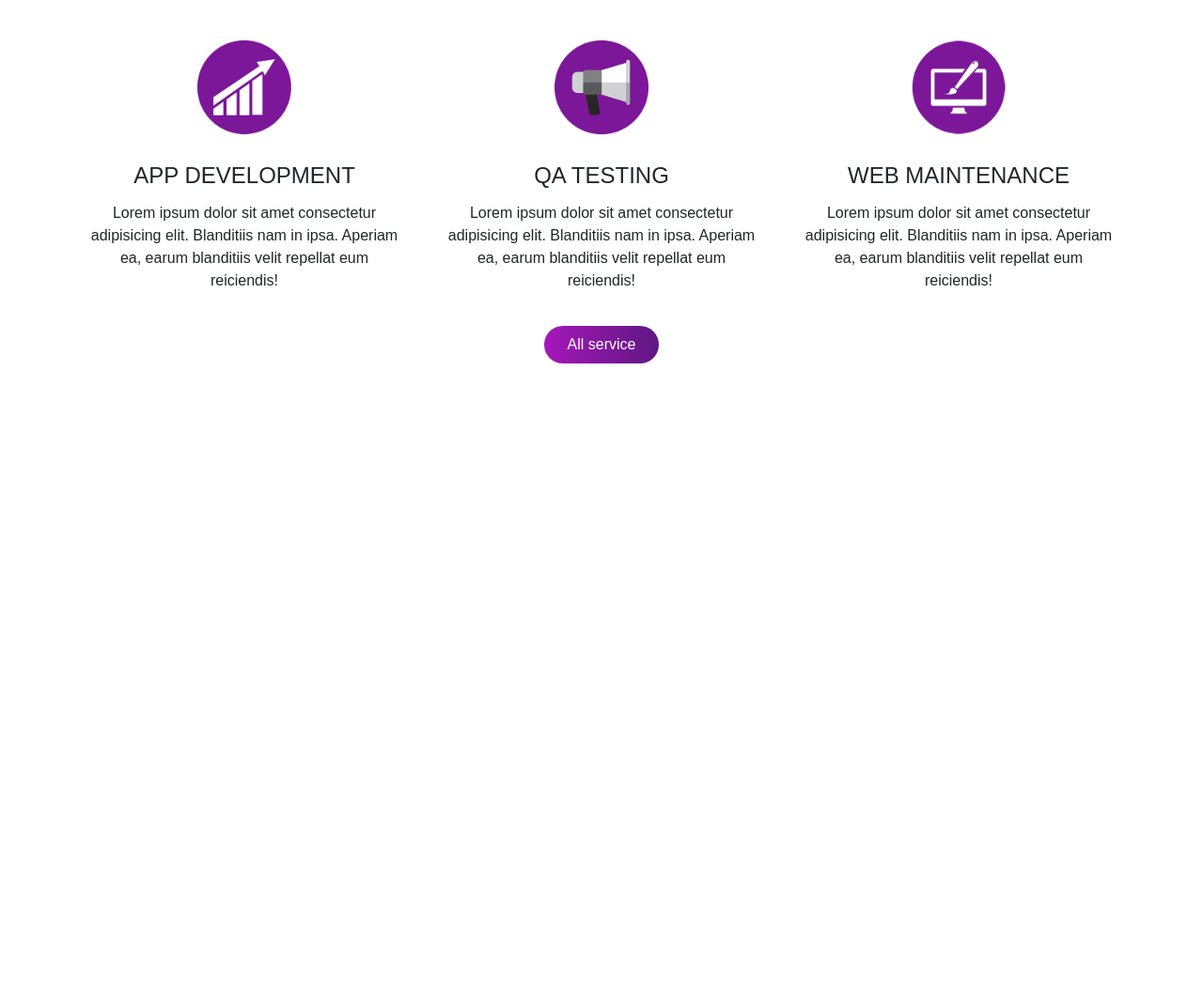
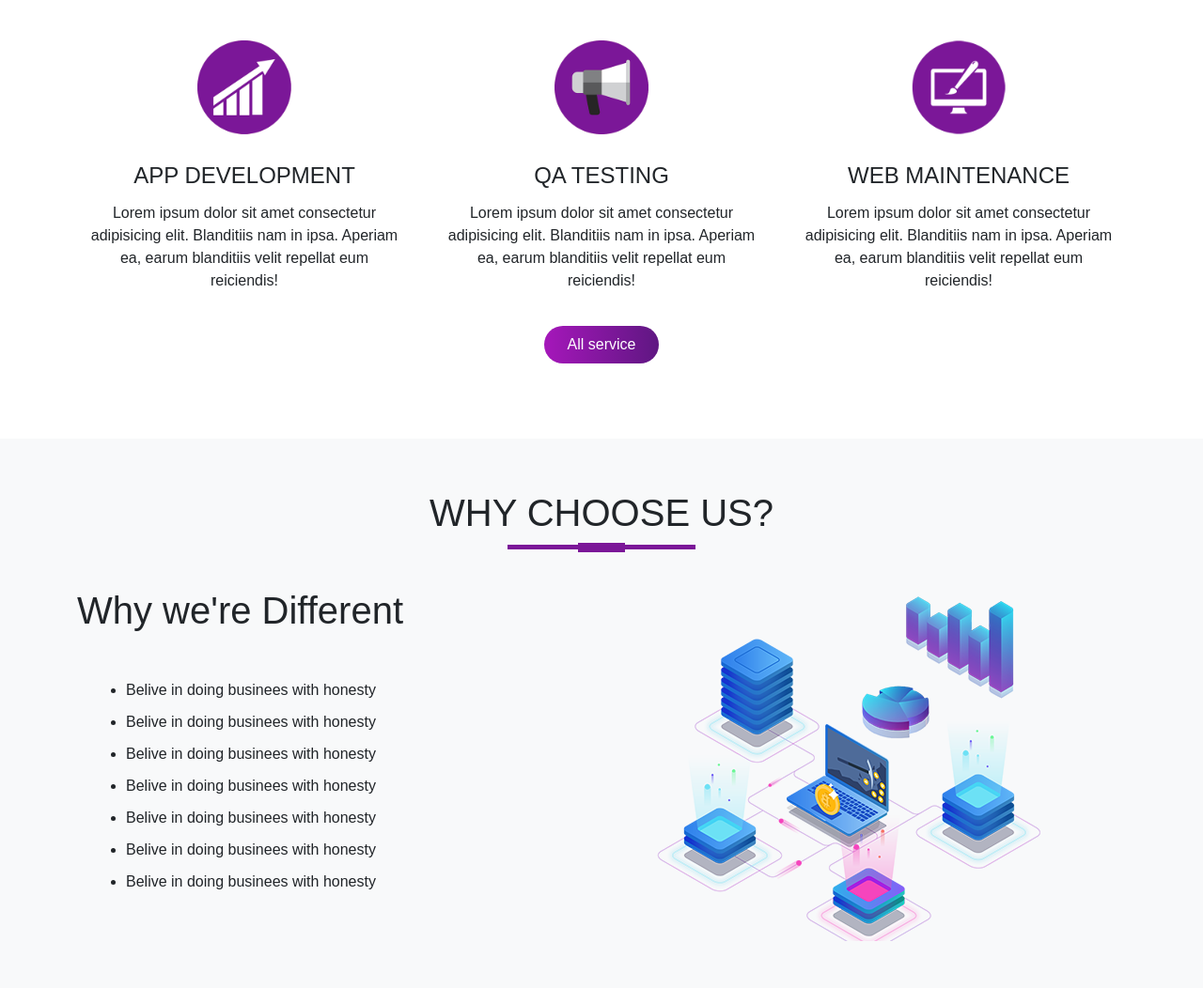
Before and after one commit to najmulmyself/bootforce, a plain HTML site: page index.html in a window 1280 px wide. Shown: the part 894-1946 px from the top of the page at 94% size. Before the commit the page ends 1361 px from the top, so only its background shows below. Drawn offline with nearby package versions, Linux system fonts and the light colour scheme.

Commit message:
about us

```diff
--- a/index.html
+++ b/index.html
@@ -91,7 +91,7 @@
 
     <section id="services">
       <div class="container text-center">
-        <h1 class="services-title text-center">What we do?</h1>
+        <h1 class="title text-center">What we do?</h1>
         <div class="row text-center">
           <div class="col-md-4 services">
             <img
@@ -140,6 +140,31 @@
       </div>
     </section>
 
+    <!-- About Us section -->
+
+      <section id="about-us">
+        <div class="container">
+          <h1 class="title text-center">Why Choose Us?</h1>
+          <div class="row">
+            <div class="col-md-6 about-us">
+              <p class="about-title">Why we're Different</p>
+              <ul>
+                <li>Belive in doing businees with honesty</li>
+                <li>Belive in doing businees with honesty</li>
+                <li>Belive in doing businees with honesty</li>
+                <li>Belive in doing businees with honesty</li>
+                <li>Belive in doing businees with honesty</li>
+                <li>Belive in doing businees with honesty</li>
+                <li>Belive in doing businees with honesty</li>
+              </ul>
+            </div>
+            <div class="col-md-6">
+              <img src="images/network.png" alt="" srcset="" class="img-fluid" />
+            </div>
+          </div>
+        </div>
+      </section>
+
     <!-- Bootstrap CDN JS -->
     <script
       src="https://cdn.jsdelivr.net/npm/bootstrap@5.1.1/dist/js/bootstrap.bundle.min.js"
--- a/style.css
+++ b/style.css
@@ -76,12 +76,12 @@ a:active {
   width: 100px;
   margin-top: 20px;
 }
-.services-title {
+.title {
   font-size: 40px;
   text-transform: uppercase;
   font-weight: 400;
 }
-.services-title::before {
+.title::before {
   content: "";
   width: 200px;
   height: 5px;
@@ -91,7 +91,7 @@ a:active {
   margin: 0 auto;
   transform: translateY(63px);
 }
-.services-title::after {
+.title::after {
   content: "";
   width: 50px;
   height: 10px;
@@ -102,10 +102,26 @@ a:active {
   margin-bottom: 40px;
   transform: translateY(8px);
 }
-#services .btn-primary{
-    box-shadow: none;
-    padding: 8px 25px;
-    border: none;
-    border-radius:20px;
-    background-image: linear-gradient(to right, #a517ba, #5f1782);
+#services .btn-primary {
+  box-shadow: none;
+  padding: 8px 25px;
+  border: none;
+  border-radius: 20px;
+  background-image: linear-gradient(to right, #a517ba, #5f1782);
 }
+
+#about-us {
+  background: #f8f9fa;
+  padding: 50px 0;
+}
+.about-title {
+  font-size: 40px;
+  margin-bottom: 8%;
+  font-weight: 400;
+}
+#about-us ul{
+  margin-left: 20px;
+}
+#about-us ul li{
+  margin: 10px 0;
+}
```
